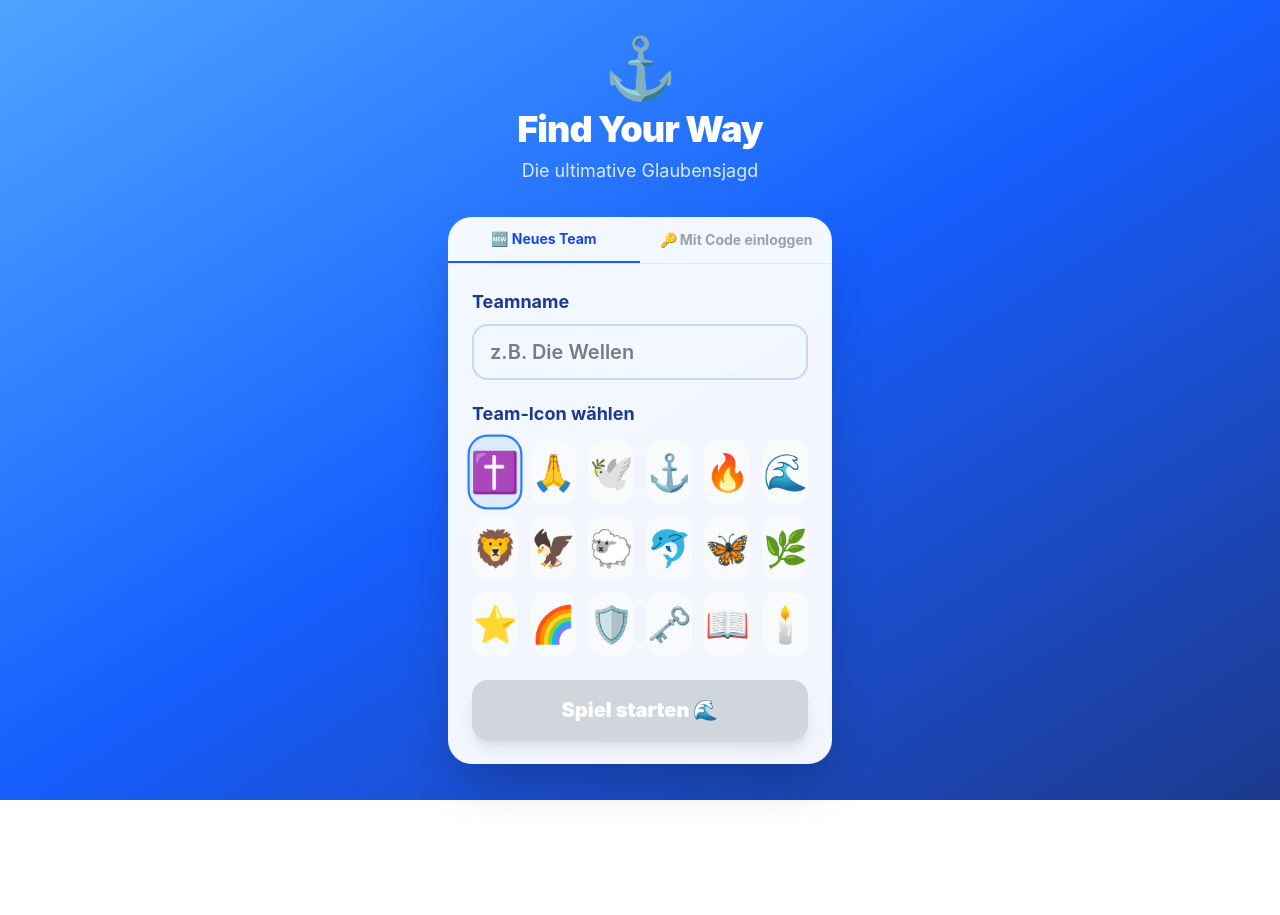
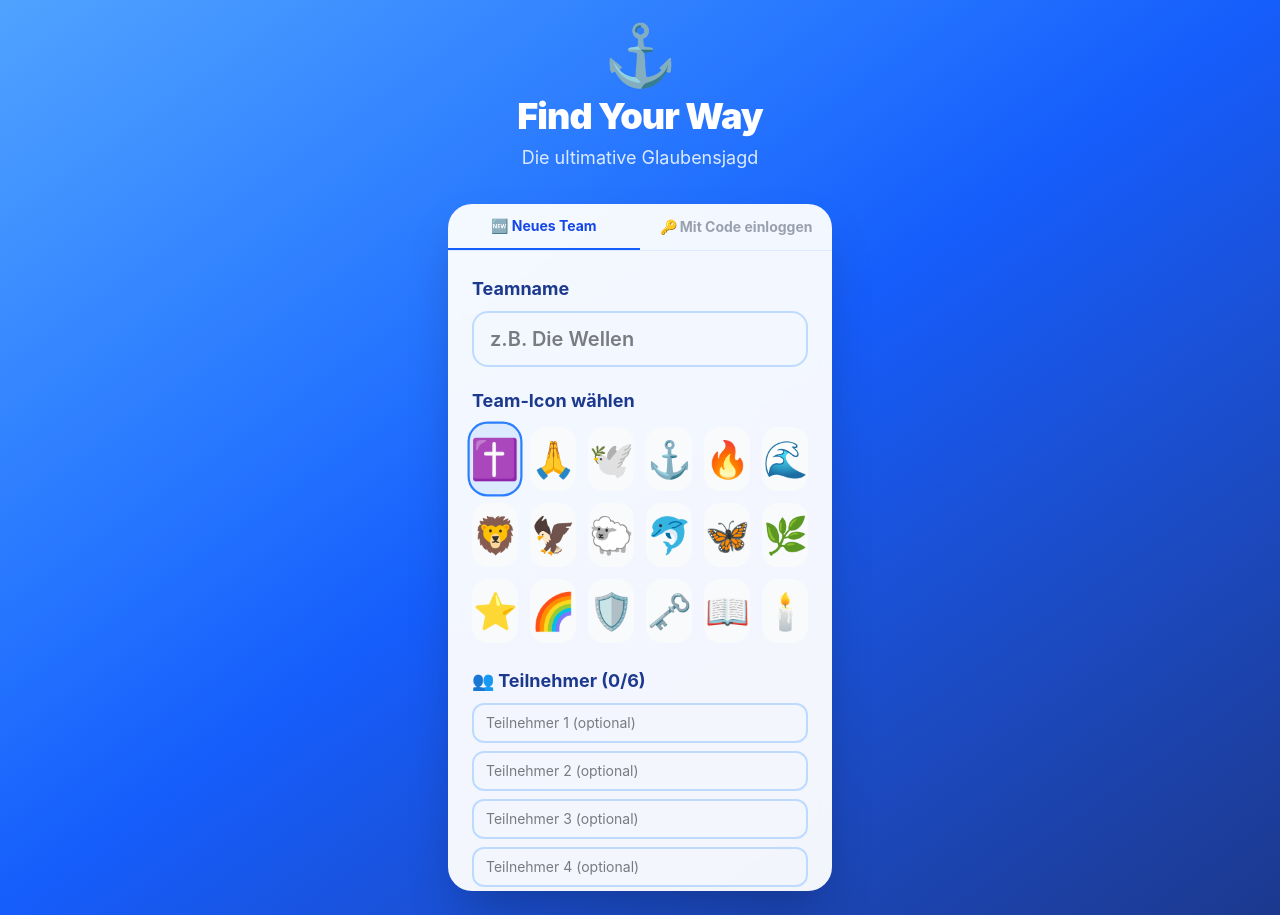
Before and after one commit to QuyGonJinn/tncg-webapp-find-your-way, a React (Vite) app in the folder find-your-way/: page / in a window 1280 px wide. Before the commit the page ends 800 px from the top, so only its background shows below. Built offline with nearby package versions, Linux system fonts and the light colour scheme; no server answers.

Commit message:
Add option for adding particanpant names

```diff
--- a/find-your-way/src/api.js
+++ b/find-your-way/src/api.js
@@ -14,11 +14,11 @@ export async function loginWithPin(pin) {
   return res.json();
 }
 
-export async function registerTeam(name, icon) {
+export async function registerTeam(name, icon, participants = []) {
   const res = await fetch(`${BASE}/teams`, {
     method: 'POST',
     headers: { 'Content-Type': 'application/json' },
-    body: JSON.stringify({ name, icon }),
+    body: JSON.stringify({ name, icon, participants }),
   });
   if (!res.ok) {
     const err = await res.json();
--- a/find-your-way/src/components/SetupScreen.jsx
+++ b/find-your-way/src/components/SetupScreen.jsx
@@ -5,12 +5,17 @@ export default function SetupScreen({ onStart, onLogin, error }) {
   const [tab, setTab] = useState('new'); // new | login
   const [name, setName] = useState('');
   const [icon, setIcon] = useState(TEAM_ICONS[0]);
+  const [participants, setParticipants] = useState(['', '', '', '', '', '']);
   const [pin, setPin] = useState('');
 
   function handleCreate(e) {
     e.preventDefault();
     if (!name.trim()) return;
-    onStart({ name: name.trim(), icon });
+
+    // Filter out empty participant names
+    const validParticipants = participants.filter(p => p.trim().length > 0);
+
+    onStart({ name: name.trim(), icon, participants: validParticipants });
   }
 
   function handleLogin(e) {
@@ -18,6 +23,14 @@ export default function SetupScreen({ onStart, onLogin, error }) {
     if (pin.trim().length < 4) return;
     onLogin(pin.trim());
   }
+
+  function handleParticipantChange(idx, value) {
+    const newParticipants = [...participants];
+    newParticipants[idx] = value;
+    setParticipants(newParticipants);
+  }
+
+  const filledParticipants = participants.filter(p => p.trim().length > 0).length;
 
   return (
     <div className="min-h-screen bg-gradient-to-br from-blue-400 via-blue-600 to-blue-900 flex flex-col items-center justify-center p-6">
@@ -44,9 +57,10 @@ export default function SetupScreen({ onStart, onLogin, error }) {
           </button>
         </div>
 
-        <div className="p-6">
+        <div className="p-6 max-h-[80vh] overflow-y-auto">
           {tab === 'new' ? (
             <form onSubmit={handleCreate}>
+              {/* Team Name */}
               <label className="block text-blue-900 font-bold mb-2 text-lg">Teamname</label>
               <input
                 type="text"
@@ -57,6 +71,7 @@ export default function SetupScreen({ onStart, onLogin, error }) {
                 className="w-full border-2 border-blue-200 rounded-2xl px-4 py-3 text-xl font-semibold focus:outline-none focus:border-blue-500 mb-5"
               />
 
+              {/* Team Icon */}
               <label className="block text-blue-900 font-bold mb-3 text-lg">Team-Icon wählen</label>
               <div className="grid grid-cols-6 gap-3 mb-6">
                 {TEAM_ICONS.map(ic => (
@@ -68,6 +83,24 @@ export default function SetupScreen({ onStart, onLogin, error }) {
                   >
                     {ic}
                   </button>
+                ))}
+              </div>
+
+              {/* Participants */}
+              <label className="block text-blue-900 font-bold mb-2 text-lg">
+                👥 Teilnehmer ({filledParticipants}/6)
+              </label>
+              <div className="space-y-2 mb-5">
+                {participants.map((participant, idx) => (
+                  <input
+                    key={idx}
+                    type="text"
+                    value={participant}
+                    onChange={e => handleParticipantChange(idx, e.target.value)}
+                    placeholder={`Teilnehmer ${idx + 1} (optional)`}
+                    maxLength={20}
+                    className="w-full border-2 border-blue-200 rounded-xl px-3 py-2 text-sm focus:outline-none focus:border-blue-500"
+                  />
                 ))}
               </div>
 
```
Also changed, not shown: 1 other file (tests, documents, lock files or other folders).
